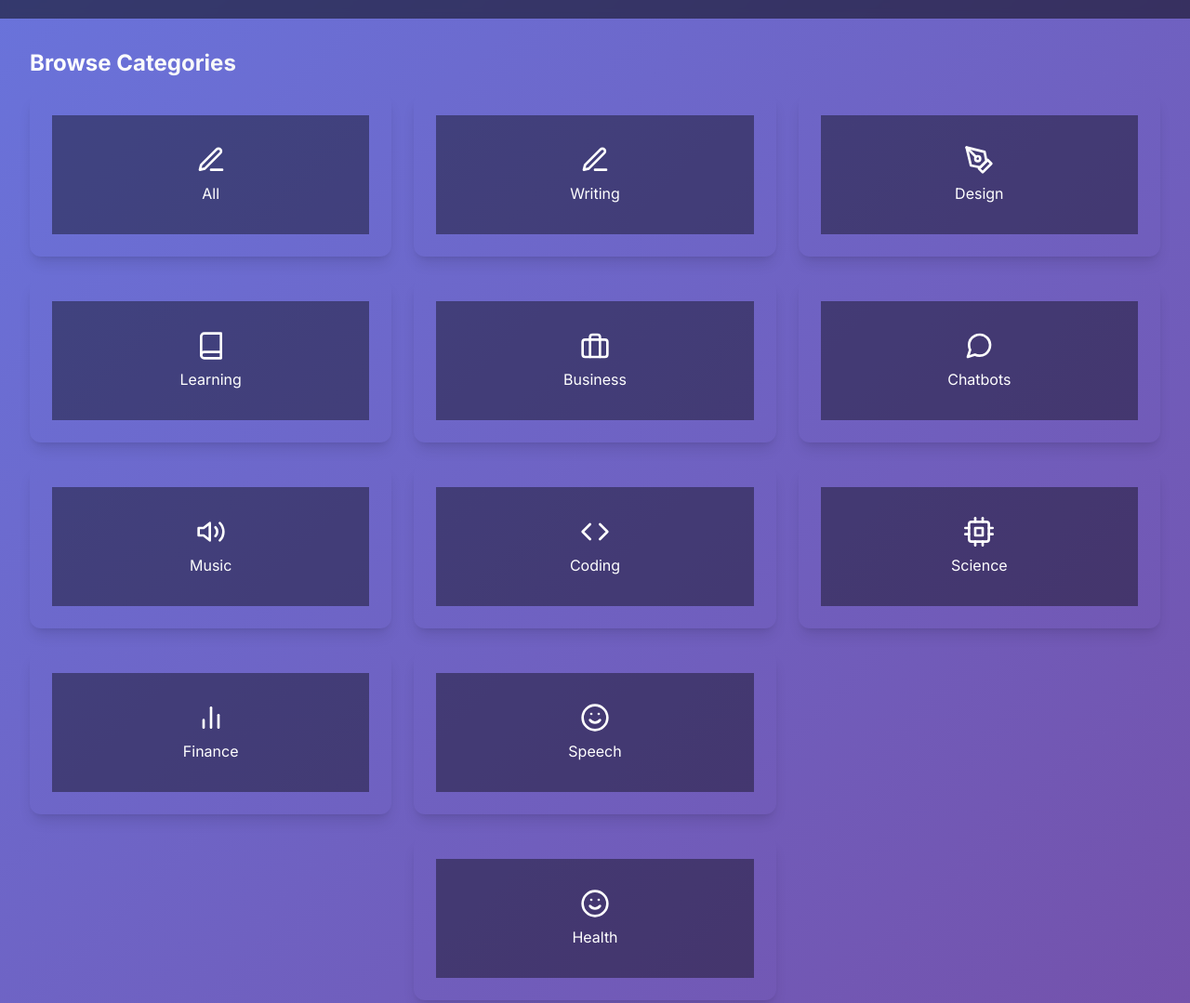
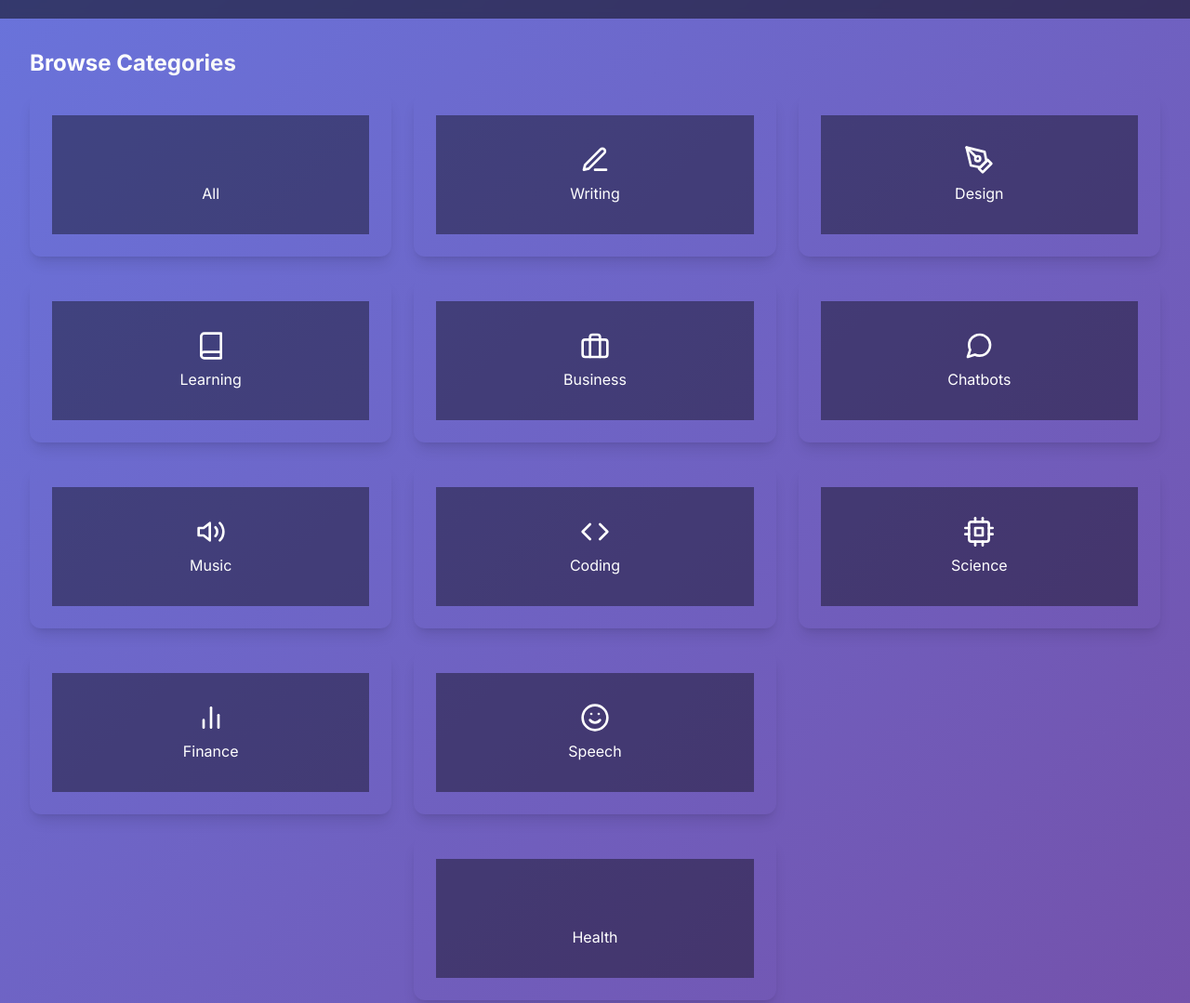
Before and after one commit to Minioco7-tech/Basic-website, a plain HTML site: page index.html in a window 1280 px wide. Shown: the part 780-1859 px from the top of the page at 93% size. Drawn offline with nearby package versions, Linux system fonts and the light colour scheme.

Commit message:
Update index.html

```diff
--- a/index.html
+++ b/index.html
@@ -280,18 +280,18 @@
     document.addEventListener('DOMContentLoaded', () => {
         // Category definitions
         const categories = [
-            { key: 'All', name: 'All', icon: 'edit-3', colorFrom: 'from-purple-500', colorTo: 'to-pink-500', image: 'image-AI.jpg' },
-            { key: 'Writing', name: 'Writing', icon: 'edit-3', colorFrom: 'from-purple-500', colorTo: 'to-pink-500', image: 'image-AI.jpg' },
-            { key: 'Design', name: 'Design', icon: 'pen-tool', colorFrom: 'from-green-400', colorTo: 'to-blue-500', image: 'image-AI.jpg' },
-            { key: 'Learning', name: 'Learning', icon: 'book', colorFrom: 'from-yellow-400', colorTo: 'to-orange-500', image: 'image-AI.jpg' },
-            { key: 'Business', name: 'Business', icon: 'briefcase', colorFrom: 'from-indigo-400', colorTo: 'to-purple-500', image: 'image-AI.jpg' },
-            { key: 'Chatbots', name: 'Chatbots', icon: 'message-circle', colorFrom: 'from-pink-400', colorTo: 'to-red-500', image: 'image-AI.jpg' },
-            { key: 'Music', name: 'Music', icon: 'volume-2', colorFrom: 'from-teal-400', colorTo: 'to-blue-400', image: 'image-AI.jpg' },
-            { key: 'Coding', name: 'Coding', icon: 'code', colorFrom: 'from-blue-400', colorTo: 'to-indigo-500', image: 'image-AI.jpg' },
-            { key: 'Science', name: 'Science', icon: 'cpu', colorFrom: 'from-red-400', colorTo: 'to-yellow-500', image: 'image-AI.jpg' },
-            { key: 'Finance', name: 'Finance', icon: 'bar-chart-2', colorFrom: 'from-green-400', colorTo: 'to-teal-500', image: 'image-AI.jpg' },
-            { key: 'Speech', name: 'Speech', icon: 'smile', colorFrom: 'from-gray-400', colorTo: 'to-gray-600', image: 'image-AI.jpg' },
-            { key: 'Health', name: 'Health', icon: 'smile', colorFrom: 'from-gray-400', colorTo: 'to-gray-600', image: 'image-AI.jpg' }
+            { key: 'all', name: 'All', icon: 'world', colorFrom: 'from-purple-500', colorTo: 'to-pink-500', image: 'image-AI.jpg' },
+            { key: 'writing', name: 'Writing', icon: 'edit-3', colorFrom: 'from-purple-500', colorTo: 'to-pink-500', image: 'image-AI.jpg' },
+            { key: 'design', name: 'Design', icon: 'pen-tool', colorFrom: 'from-green-400', colorTo: 'to-blue-500', image: 'image-AI.jpg' },
+            { key: 'learning', name: 'Learning', icon: 'book', colorFrom: 'from-yellow-400', colorTo: 'to-orange-500', image: 'image-AI.jpg' },
+            { key: 'business', name: 'Business', icon: 'briefcase', colorFrom: 'from-indigo-400', colorTo: 'to-purple-500', image: 'image-AI.jpg' },
+            { key: 'chatbots', name: 'Chatbots', icon: 'message-circle', colorFrom: 'from-pink-400', colorTo: 'to-red-500', image: 'image-AI.jpg' },
+            { key: 'music', name: 'Music', icon: 'volume-2', colorFrom: 'from-teal-400', colorTo: 'to-blue-400', image: 'image-AI.jpg' },
+            { key: 'coding', name: 'Coding', icon: 'code', colorFrom: 'from-blue-400', colorTo: 'to-indigo-500', image: 'image-AI.jpg' },
+            { key: 'science', name: 'Science', icon: 'cpu', colorFrom: 'from-red-400', colorTo: 'to-yellow-500', image: 'image-AI.jpg' },
+            { key: 'finance', name: 'Finance', icon: 'bar-chart-2', colorFrom: 'from-green-400', colorTo: 'to-teal-500', image: 'image-AI.jpg' },
+            { key: 'speech', name: 'Speech', icon: 'smile', colorFrom: 'from-gray-400', colorTo: 'to-gray-600', image: 'image-AI.jpg' },
+            { key: 'health', name: 'Health', icon: 'health', colorFrom: 'from-gray-400', colorTo: 'to-gray-600', image: 'image-AI.jpg' }
         ];
         // Reference to the category grid container
         const categoryGrid = document.getElementById('categoryGrid');
```
